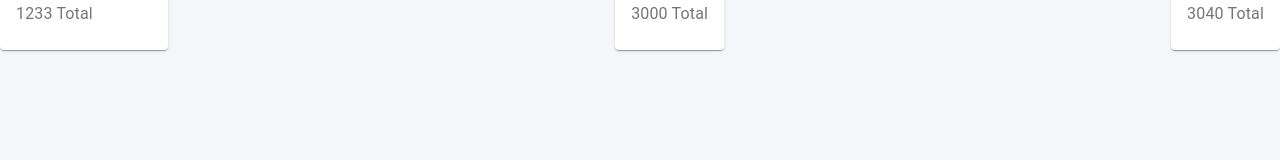
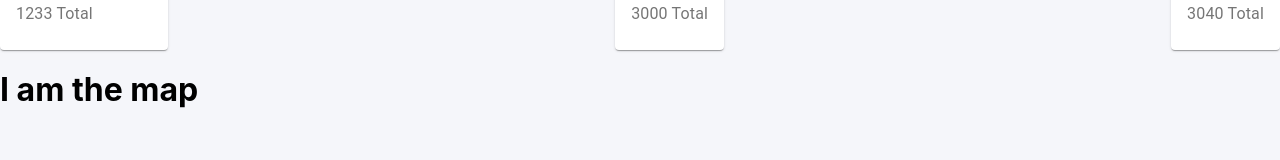
Before and after one commit to adibemohamed/Covid-19-Tracker, a React (Create React App) app: page / in a window 1280 px wide. Shown: the part 123-283 px from the top of the page. Built offline with nearby package versions, Linux system fonts and the light colour scheme; no server answers.

Commit message:
Add Map compo stye

```diff
--- a/src/App.js
+++ b/src/App.js
@@ -2,6 +2,7 @@ import React, { useState, useEffect } from "react";
 import "./App.css";
 import { FormControl, Select, MenuItem } from "@material-ui/core";
 import InfoBox from "./InfoBox";
+import Map from "./Map";
 
 function App() {
   const [countries, setCountries] = useState([""]);
@@ -57,6 +58,7 @@ function App() {
       {/* Graph */}
 
       {/* Map */}
+      <Map />
     </div>
   );
 }
--- a/src/Map.js
+++ b/src/Map.js
@@ -3,7 +3,7 @@ import React from 'react'
 function Map() {
     return (
         <div className="map">
-
+            <h1>I am the map</h1>
         </div>
     )
 }
```
Also changed, not shown: src/Map.css (added).
